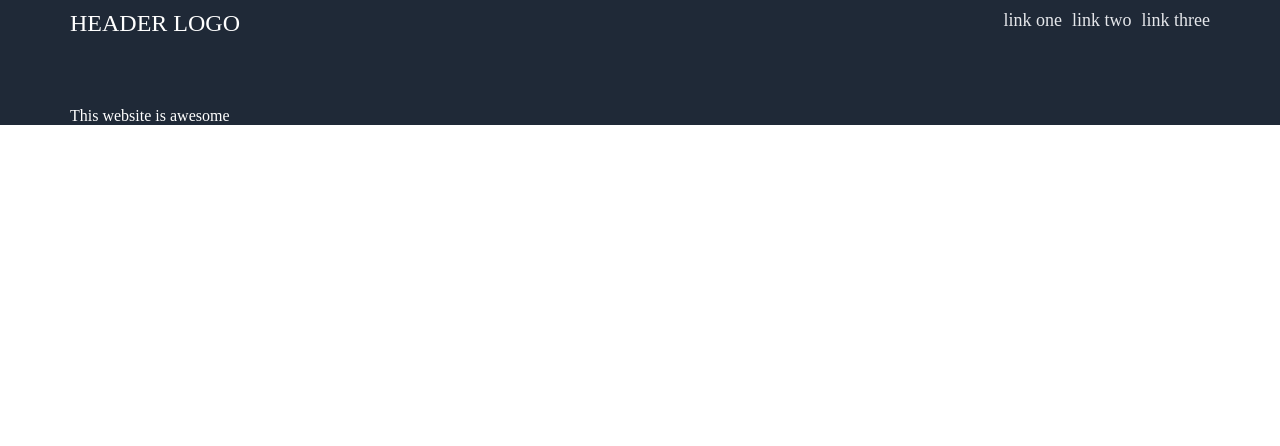
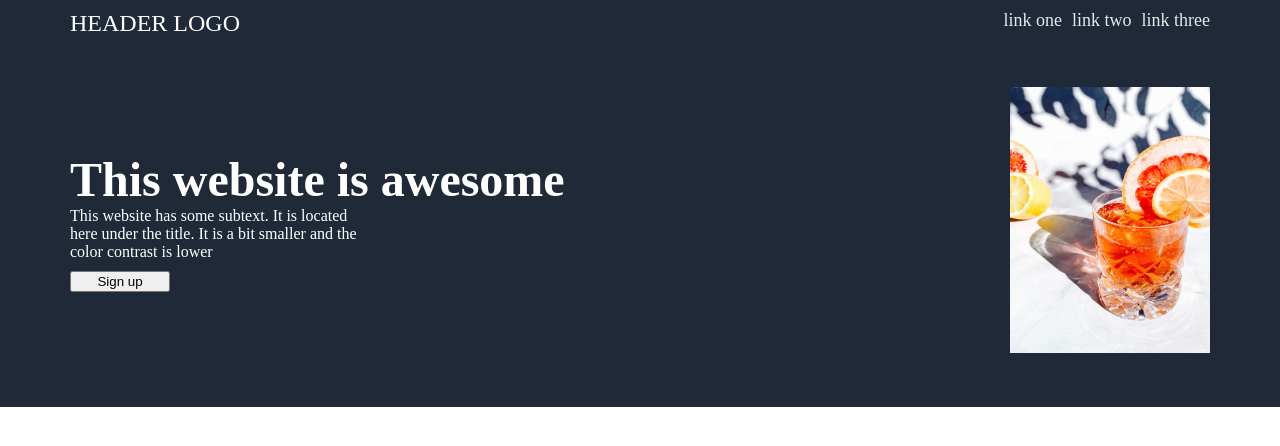
Before and after one commit to sam-theo/odin-landingpage1, a plain HTML site: page index.html in a window 1280 px wide. Drawn offline with Linux system fonts and the light colour scheme.

Commit message:
Added the top part of the page
coded the html and css for the top part of the page, this includes the title, subtext and picture.

```diff
--- a/index.html
+++ b/index.html
@@ -17,7 +17,14 @@
         </ul>
     </div>
     <div class="top">
-        <div class="title left">This website is awesome</div>
+        <div class="topleft left">
+        <div class="title">This website is awesome</div>
+        <div class="subtext">This website has some subtext. It is located here under the title. It is a bit smaller and the color contrast is lower </div>
+        <button type="button" class="signup">Sign up</button>
+        </div>
+        <div class="image right">
+            <img class="drink" src="images/pexels-naae-studio-11832019.jpg" alt="A summer drink">
+        </div>
     </div>
     <div class="middle">
 
--- a/style.css
+++ b/style.css
@@ -15,7 +15,7 @@ body{
     background-color: #1F2937;
     color: white;
     padding-top: 10px;
-    padding-bottom: 70px;
+    padding-bottom: 50px;
     justify-content: space-between;
 }
 .headerlink{
@@ -43,4 +43,28 @@ ul{
 .top{
     background-color: #1F2937;
     color: white;
+    display: flex;
+    justify-content: space-between;
+    padding-bottom: 50px;
 }
+.topleft{
+    display: flex;
+    flex-direction: column;
+    flex-wrap: wrap;
+    justify-content: center;
+}
+.title{
+    font-weight: bold;
+    font-size: 48px;
+}
+.subtext{
+    max-width: 300px;
+    padding-bottom: 10px;
+}
+.signup{
+    max-width: 100px;
+}
+.drink{
+    width: 200px;
+    padding-left: 10px;
+}
```
Also changed, not shown: images/pexels-naae-studio-11832019.jpg (added).
